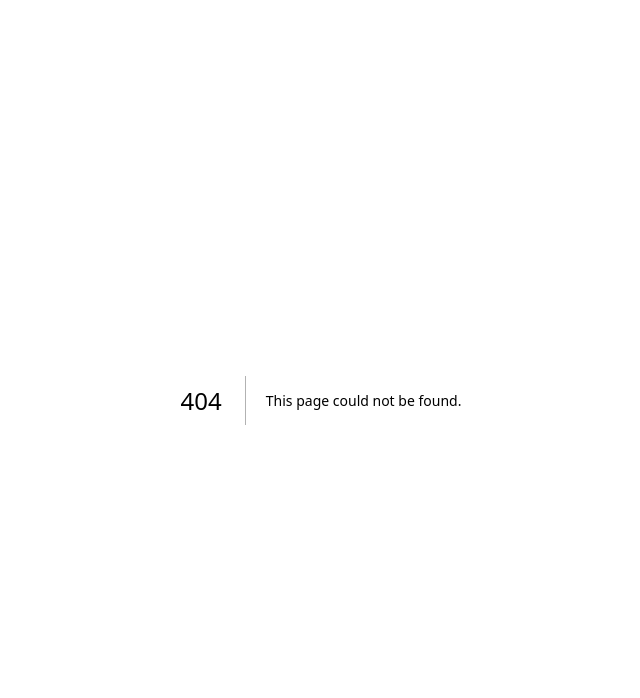
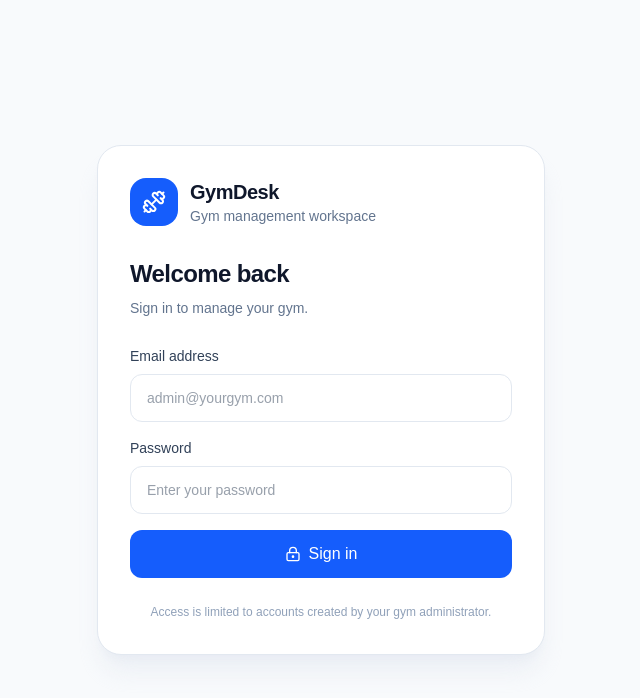
Before and after one commit to kunalkunar108/gym-desk, a Next.js app: page /login in a window 1280 px wide. Before the commit this address had no page. Shown: the top 698 px of the page, without its empty margins (319-959 px from the left). Built offline with nearby package versions, Linux system fonts and the light colour scheme.

Commit message:
Create GymDesk login page

```diff
--- /dev/null
+++ b/app/login/page.tsx
@@ -0,0 +1,25 @@
+import { Dumbbell, LockKeyhole } from "lucide-react";
+import { signIn } from "./actions";
+
+export default async function LoginPage({ searchParams }: { searchParams: Promise<{ error?: string }> }) {
+  const params = await searchParams;
+
+  return (
+    <main className="grid min-h-screen place-items-center bg-slate-50 px-4 py-10">
+      <section className="w-full max-w-md rounded-3xl border border-slate-200 bg-white p-8 shadow-xl shadow-slate-200/60">
+        <div className="mb-8 flex items-center gap-3">
+          <div className="grid h-12 w-12 place-items-center rounded-2xl bg-blue-600 text-white"><Dumbbell size={24}/></div>
+          <div><h1 className="text-xl font-bold tracking-tight text-slate-900">GymDesk</h1><p className="text-sm text-slate-500">Gym management workspace</p></div>
+        </div>
+        <div className="mb-7"><h2 className="text-2xl font-bold tracking-tight text-slate-900">Welcome back</h2><p className="mt-2 text-sm text-slate-500">Sign in to manage your gym.</p></div>
+        {params.error && <p role="alert" className="mb-4 rounded-xl bg-red-50 px-4 py-3 text-sm text-red-700">{params.error}</p>}
+        <form action={signIn} className="space-y-4">
+          <label className="block text-sm font-medium text-slate-700">Email address<input required name="email" type="email" autoComplete="email" placeholder="admin@yourgym.com" className="mt-2 h-12 w-full rounded-xl border border-slate-200 px-4 outline-none transition focus:border-blue-500 focus:ring-4 focus:ring-blue-50"/></label>
+          <label className="block text-sm font-medium text-slate-700">Password<input required name="password" type="password" autoComplete="current-password" placeholder="Enter your password" className="mt-2 h-12 w-full rounded-xl border border-slate-200 px-4 outline-none transition focus:border-blue-500 focus:ring-4 focus:ring-blue-50"/></label>
+          <button type="submit" className="flex h-12 w-full items-center justify-center gap-2 rounded-xl bg-blue-600 text-sm font-semibold text-white transition hover:bg-blue-700"><LockKeyhole size={16}/> Sign in</button>
+        </form>
+        <p className="mt-6 text-center text-xs leading-5 text-slate-400">Access is limited to accounts created by your gym administrator.</p>
+      </section>
+    </main>
+  );
+}
```
